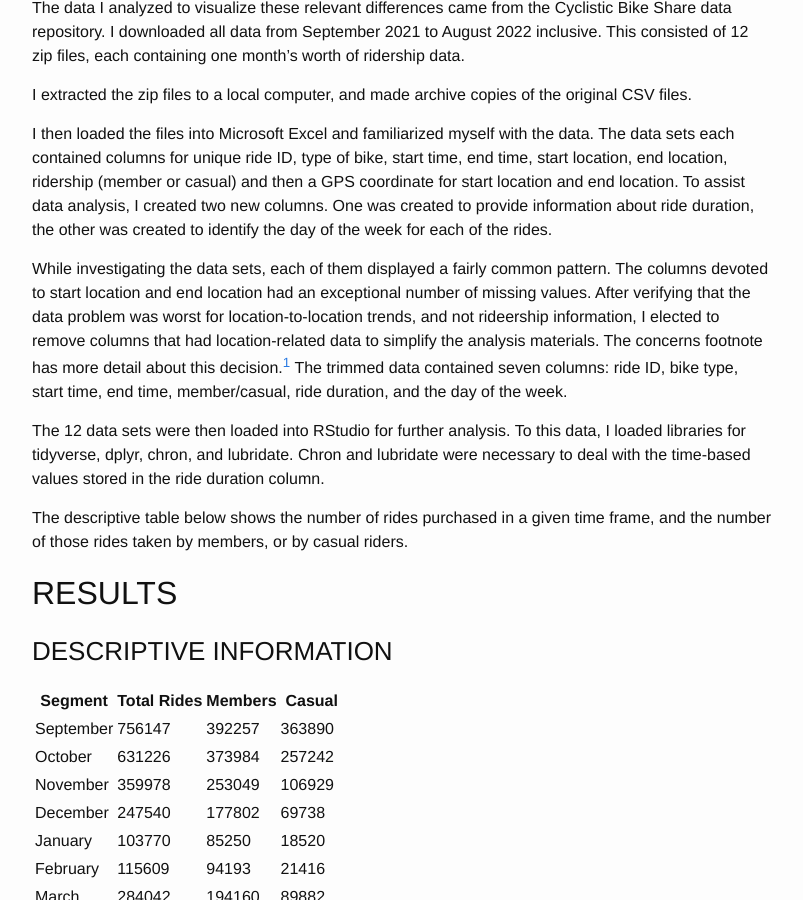
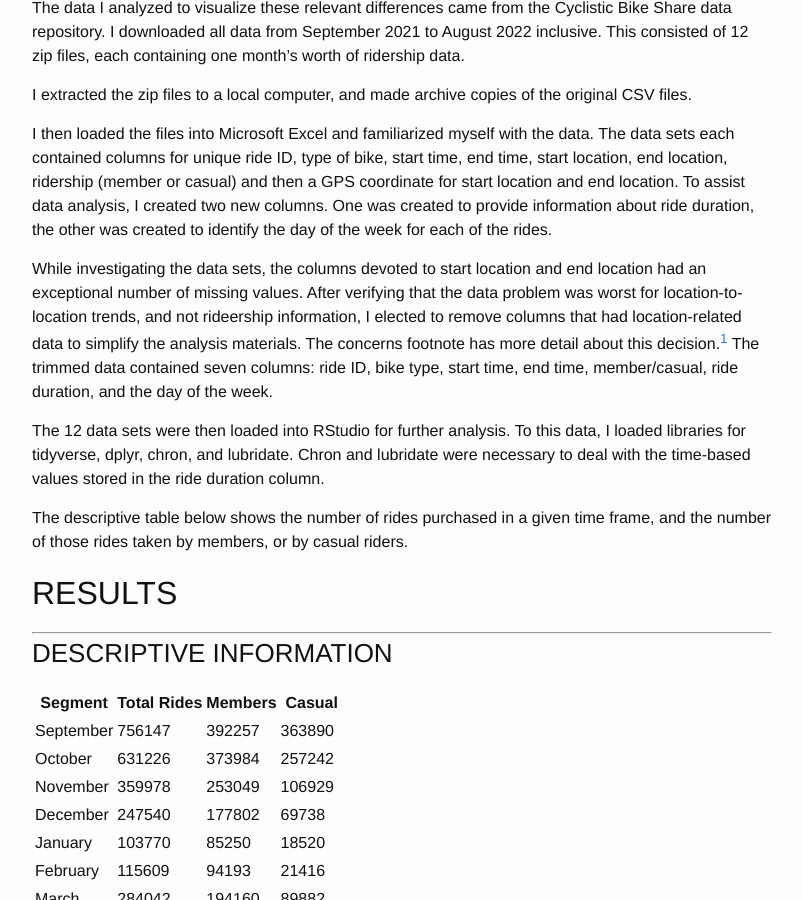
Before and after one commit to jkenton/CapableOne, a Jekyll site: the page built from cyclistic-case.md, in a window 1280 px wide and 900 px high, scrolled down 454 px. Shown: the whole window, without its empty margins (238-1041 px from the left). Built offline with Jekyll 4.4.1, drawn with Linux system fonts in a browser that asks for light colours; some of the changed text lies outside the part shown.

Commit message:
case nearly done

```diff
--- a/cyclistic-case.md
+++ b/cyclistic-case.md
@@ -19,20 +19,22 @@
 ## METHOD
 
 
-
 The data I analyzed to visualize these relevant differences came from the Cyclistic Bike Share data repository. I downloaded all data from September 2021 to August 2022 inclusive. This consisted of 12 zip files, each containing one month's worth of ridership data.
 
 I extracted the zip files to a local computer, and made archive copies of the original CSV files.
 
 I then loaded the files into Microsoft Excel and familiarized myself with the data. The data sets each contained columns for unique ride ID, type of bike, start time, end time, start location, end location, ridership (member or casual) and then a GPS coordinate for start location and end location. To assist data analysis, I created two new columns. One was created to provide information about ride duration, the other was created to identify the day of the week for each of the rides.
 
-While investigating the data sets, each of them displayed a fairly common pattern. The columns devoted to start location and end location had an exceptional number of missing values. After verifying that the data problem was worst for location-to-location trends, and not rideership information, I elected to remove columns that had location-related data to simplify the analysis materials. The concerns footnote has more detail about this decision.[^1] The trimmed data contained seven columns: ride ID, bike type, start time, end time, member/casual, ride duration, and the day of the week.
+While investigating the data sets, the columns devoted to start location and end location had an exceptional number of missing values. After verifying that the data problem was worst for location-to-location trends, and not rideership information, I elected to remove columns that had location-related data to simplify the analysis materials. The concerns footnote has more detail about this decision.[^1] The trimmed data contained seven columns: ride ID, bike type, start time, end time, member/casual, ride duration, and the day of the week.
 
 The 12 data sets were then loaded into RStudio for further analysis. To this data, I loaded libraries for tidyverse, dplyr, chron, and lubridate. Chron and lubridate were necessary to deal with the time-based values stored in the ride duration column.
 
 The descriptive table below shows the number of rides purchased in a given time frame, and the number of those rides taken by members, or by casual riders.
 
 ## RESULTS
+
+---
+
 ### DESCRIPTIVE INFORMATION
 
 |Segment |Total Rides | Members | Casual|
@@ -57,6 +59,7 @@
 [^1]: I noted that many of the data records were missing information related to starting GPS location, ending GPS location, and also many were missing data related to the station where the bikes were originally rented, and where they were returned. Since the question was only concerned with differences in patterns of use volume, rather than more qualititative concerns (like which depot would benefit from having more bikes available on given days), I made copies of the data files, and omitted the columns related to starting and ending locations and stations from the data files that generated the visualizations above.<br>If a future analysis is undertaken regarding the begin- and end-points of the ride segments, a method must be created to deal with this substantial volume of missing data.
 
 ---
+
 ### Annualized Data
 Figure 1 shows the Annual summary of rides, broken down by membership status (member v. casual)
 
@@ -85,7 +88,9 @@
 <img src="/images/ann_summ_bike_member_day_of_week.png" alt="This image shows the annual summary of membership, bike type, and day of the week">
 
 Interpretation: Whereas members maintained their preference for classic bikes throughout the week, casual riders preferred electric bikes during the week, and were equally interested in classic and electric bikes on weekends.
+
 ---
+
 ### Seasonal Data
 
 For the analysis, the data were grouped into four seasonal blocs: July, August, and September were grouped as "Summer"; October, November, and December were grouped as "Autumn"; January, February, and March were grouped as
@@ -118,6 +123,7 @@
 
 
 ---
+
 #### Winter
 Figures 9, 10, 11, and 12 will show the same segmentation of the data as the annualized Figures 1-4.
 
@@ -140,7 +146,9 @@
 <img src="/images/win_summ_bike_member_day_of_week.png" alt="This image shows the Winter summary of membership, bike type, and day of the week">
 
 Interpretation: Figure 12 shows that members continue to prefer classic bikes over electric. The usage trends for casual look virtually the same for everyday of the week, continuing the casual rider preference for electric bikes over classic.
+
 ---
+
 #### Spring
 Figures 13, 14, 15, and 16 will show the same segmentation of the data as the annualized Figures 1-4.
 
@@ -189,7 +197,9 @@
 <img src="/images/sum_summ_bike_member_day_of_week.png" alt="This image shows the Summer summary of membership, bike type, and day of the week">
 
 Interpretation: Members continue to favor classic bikes over electric. Casual riders favored electric bikes during the week, and were at parity on weekends.
+
 ---
+
 ### DISCUSSION
 There are several common themes across the data as it has been analyzed here:
 1. Casual users - on average - use their bikes longer than member users. Docked users (who are all casual users) use their bikes - on average - twice as long as casual users.
```
Also changed, not shown: other parts of cyclistic-case.md (+1 -1 lines).
